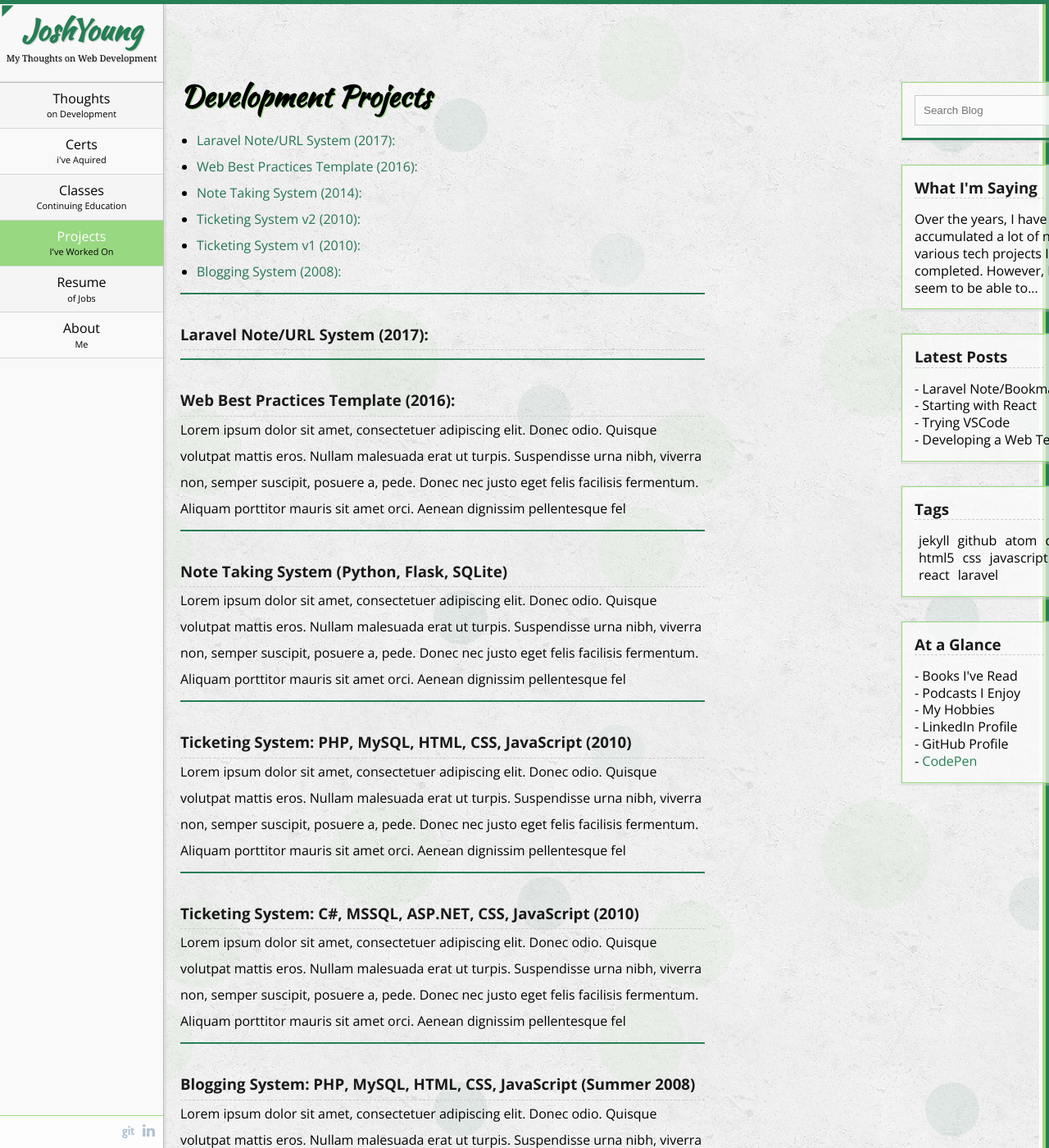
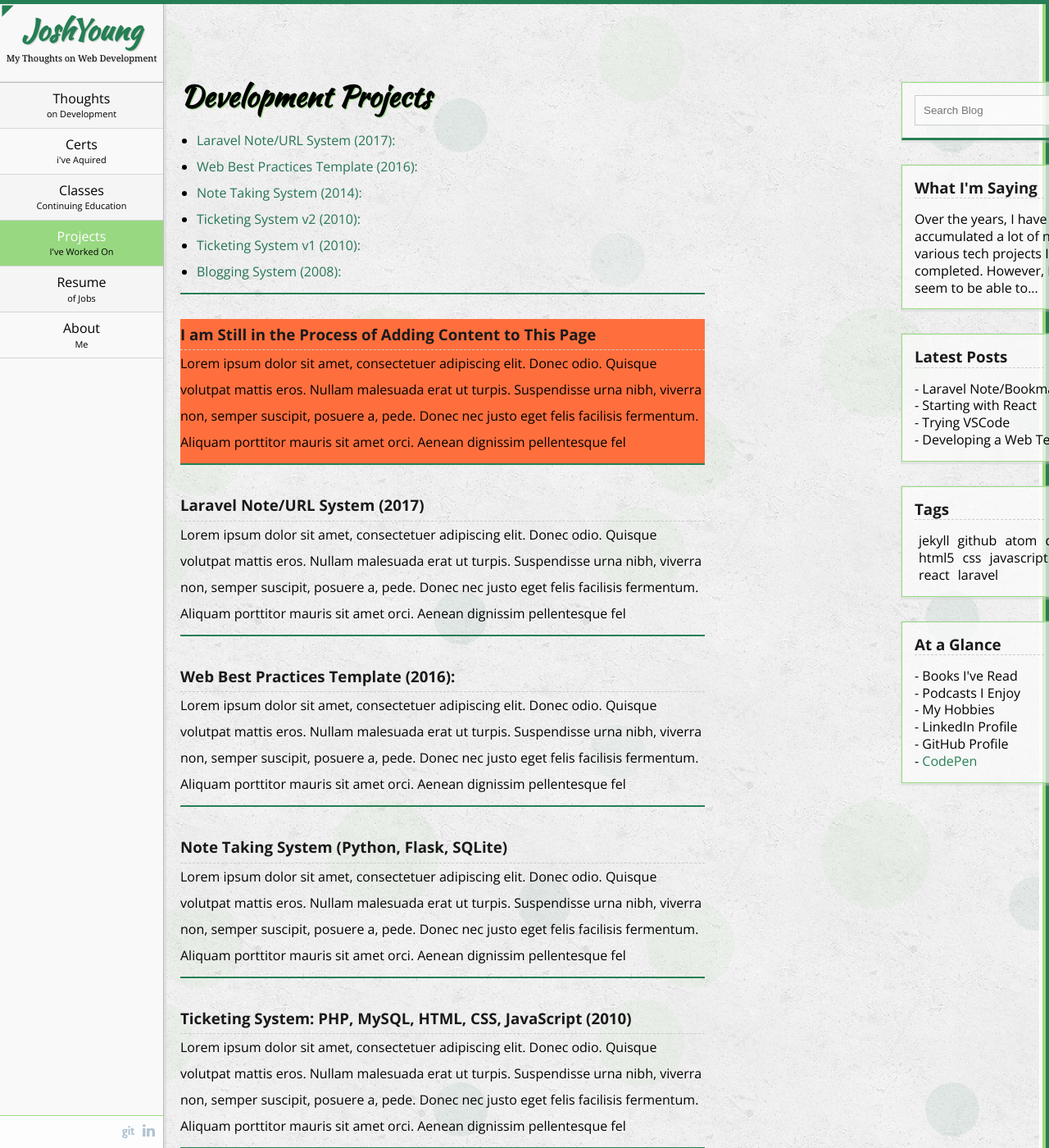
Before and after one commit to coder745/josh_website, a Jekyll site: the page built from projects.md, in a window 1280 px wide and 1400 px high. Shown: the whole window at 82% size. Built offline with Jekyll 4.4.1, drawn with Linux system fonts in a browser that asks for light colours.

```diff
--- a/_data/codeschools.json
+++ b/_data/codeschools.json
@@ -31,7 +31,7 @@
     {
         "title": "Shaping Up with AngularJS",
         "url": "https://www.codeschool.com/courses/shaping-up-with-angularjs",
-        "display": ""
+        "display": false
     },
     {
         "title": "Try Ember",
--- a/css/style.scss
+++ b/css/style.scss
@@ -5,6 +5,7 @@ $light_green: #98D881;
 $dark_green: #267F54;
 $top_margin: 100px;
 $space_between: 30px;
+$imp_color: rgb(255, 111, 62);
 @mixin redb() {
     //border: solid 1px red;
 }
@@ -287,6 +288,9 @@ article {
             margin-top: 20px;
         }
     }
+    &.imp {
+        background: $imp_color;
+    }
 }
 
 ul.tech-skills {
@@ -497,12 +501,14 @@ footer {
     section {
         margin-left: 200px;
         margin-top: $top_margin;
+        float: left;
     }
     form.inner {
         border-bottom: solid 3px $dark_green;
     }
     aside.right-aside {
         margin-left: 200px;
+        float: left;
     }
 }
 
--- a/projects.md
+++ b/projects.md
@@ -19,10 +19,17 @@ weight: 26
             </ul>
         </article>
 
+        <article class='imp'>
+            <h3>I am Still in the Process of Adding Content to This Page</h3>
+            <p>Lorem ipsum dolor sit amet, consectetuer adipiscing elit. Donec odio. Quisque volutpat mattis eros. Nullam malesuada erat ut turpis. Suspendisse urna nibh, viverra non, semper suscipit, posuere a, pede.
+            Donec nec justo eget felis facilisis fermentum. Aliquam porttitor mauris sit amet orci. Aenean dignissim pellentesque fel</p>
+        </article>
+
         <article>
             <a name='laravel_note_url'></a>
-            <h3>Laravel Note/URL System (2017):</h3>
-            <p></p>
+            <h3>Laravel Note/URL System (2017)</h3>
+            <p>Lorem ipsum dolor sit amet, consectetuer adipiscing elit. Donec odio. Quisque volutpat mattis eros. Nullam malesuada erat ut turpis. Suspendisse urna nibh, viverra non, semper suscipit, posuere a, pede.
+            Donec nec justo eget felis facilisis fermentum. Aliquam porttitor mauris sit amet orci. Aenean dignissim pellentesque fel</p>
         </article>
 
         <article>
```
Also changed, not shown: about.md (+1 -1 lines), classes.md (+2 -2 lines), resume.md (+3 -1 lines).
